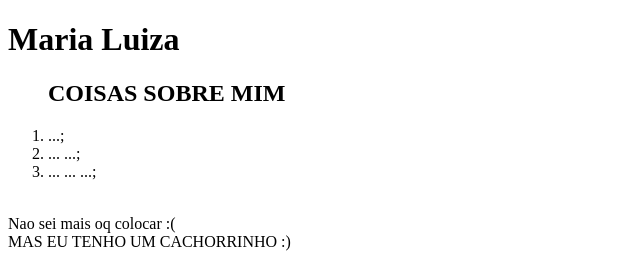
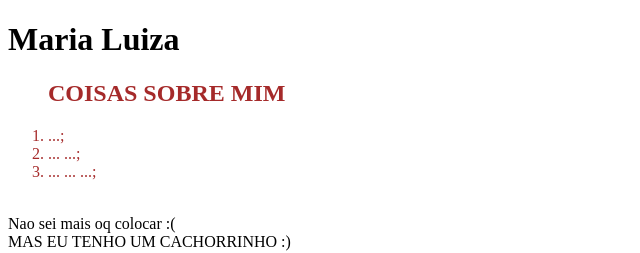
Before and after one commit to mLui-a/a, a plain HTML site: page index.html in a window 1280 px wide. Shown: the top 253 px of the page, without its empty margins (0-640 px from the left). Drawn offline with Linux system fonts and the light colour scheme.

Commit message:
Update index.html

```diff
--- a/index.html
+++ b/index.html
@@ -4,10 +4,19 @@
     <meta charset="UTF-8">
     <meta name="viewport" content="width=device-width, initial-scale=1.0">
     <title>atv</title>
+    <style>
+        body{
+           backgroud-color: gray;
+           font-family: "comic sans";
+            }
+        ol{
+                color: brown;
+        }
+    </style>
 </head>
 <body>
     <h1>Maria Luiza</h1>
-    <p><ol><h2>COISAS SOBRE MIM</h2><li>...;</li><LI> ... ...;</li><li> ... ... ...;</li></ol><br> Nao sei mais oq colocar :(<br> MAS EU TENHO UM CACHORRINHO :)</p>
+    <p><ol><h2>COISAS SOBRE MIM</h2><li>...;</li><LI style:"color: black;"> ... ...;</li><li> ... ... ...;</li></ol><br> Nao sei mais oq colocar :(<br> MAS EU TENHO UM CACHORRINHO :)</p>
     <img src=https://i.pinimg.com/originals/39/26/52/392652dcf829a9d8810216d1642a2e40.jpg alt="dalmata sorridente" height="150px">
     <ul>MAIS FOTOS DE CACHORRINHOS<li><a href="https://www.bing.com/ck/a?!&&p=1839a53309bed436f282b45c9df34e68d5dc7bb95ae1edba4c9aa3a28080be11JmltdHM9MTc1NDg3MDQwMA&ptn=3&ver=2&hsh=4&fclid=3dd46e98-619b-6644-2dd8-789560e56738&psq=cachorrinhos+fofos&u=a1aHR0cHM6Ly9ici5waW50ZXJlc3QuY29tL2R1ZGFtYXJpbnNkYWNvc3RhL2ZvdG9zLWRlLWNhY2hvcnJvLWZvZm9zLw&ntb=1" target="_blank"> foto de cachorros fofos</a></li>
     <LI><a href="https://www.bing.com/ck/a?!&&p=bf363c7dcaeec15b81d9bb2cb12db710c32ff0e0ae2e9d619c3f8aafe307e238JmltdHM9MTc1NDg3MDQwMA&ptn=3&ver=2&hsh=4&fclid=3dd46e98-619b-6644-2dd8-789560e56738&psq=cachorrinhos+fofos&u=a1aHR0cHM6Ly9zZWdyZWRvc2RvbXVuZG8ucjcuY29tL2NhY2hvcnJpbmhvcy1tYWlzLWZvZm9zLWRvLW11bmRvLw&ntb=1" target="_blank">cachorrinhos mais fofos do mundo</a></LI>
@@ -15,4 +24,5 @@
 </ul>
 <h3>essa bomba foi feita por Maria Luiza</h3>
 </body>
+
 </html>
```
